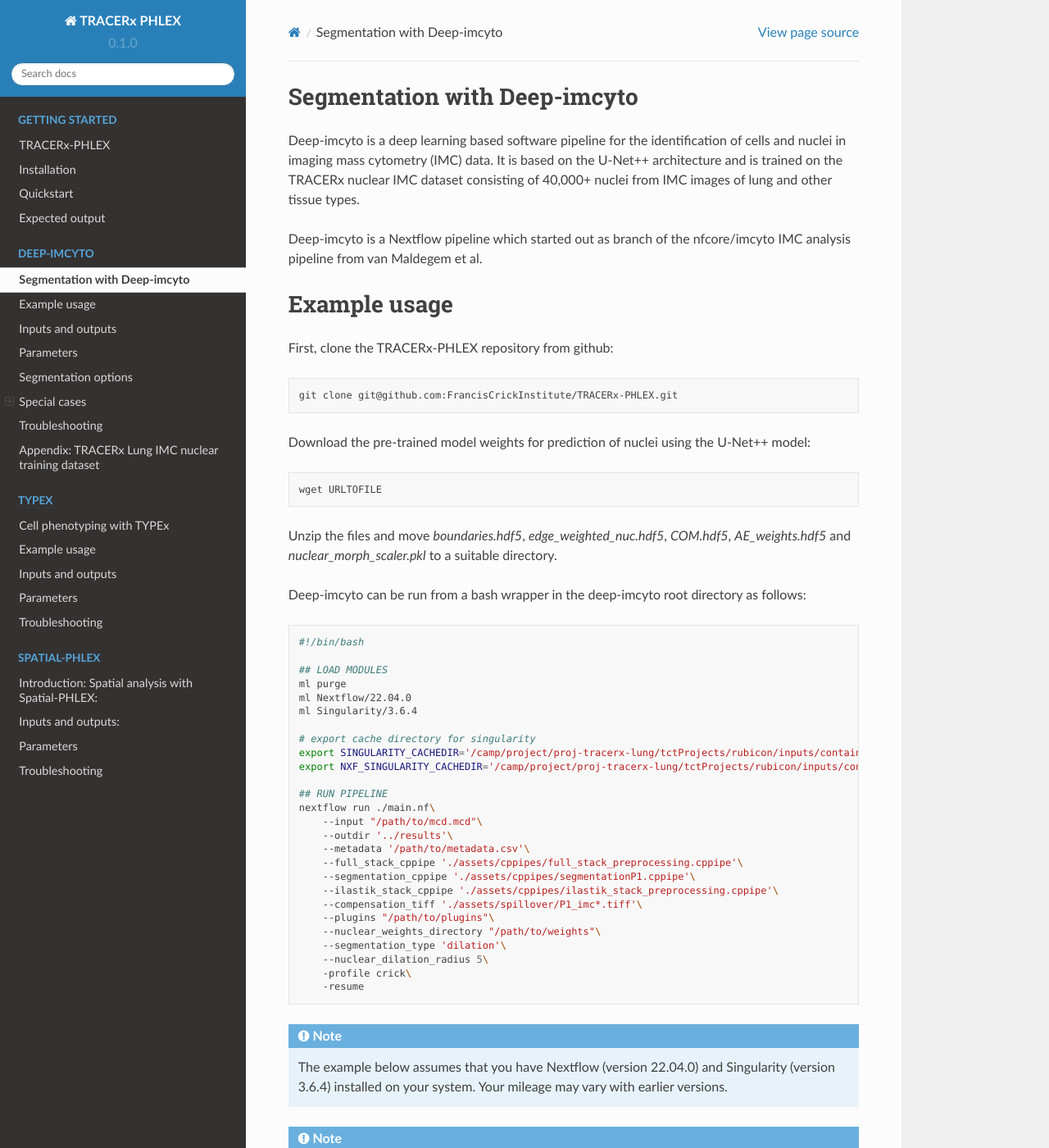
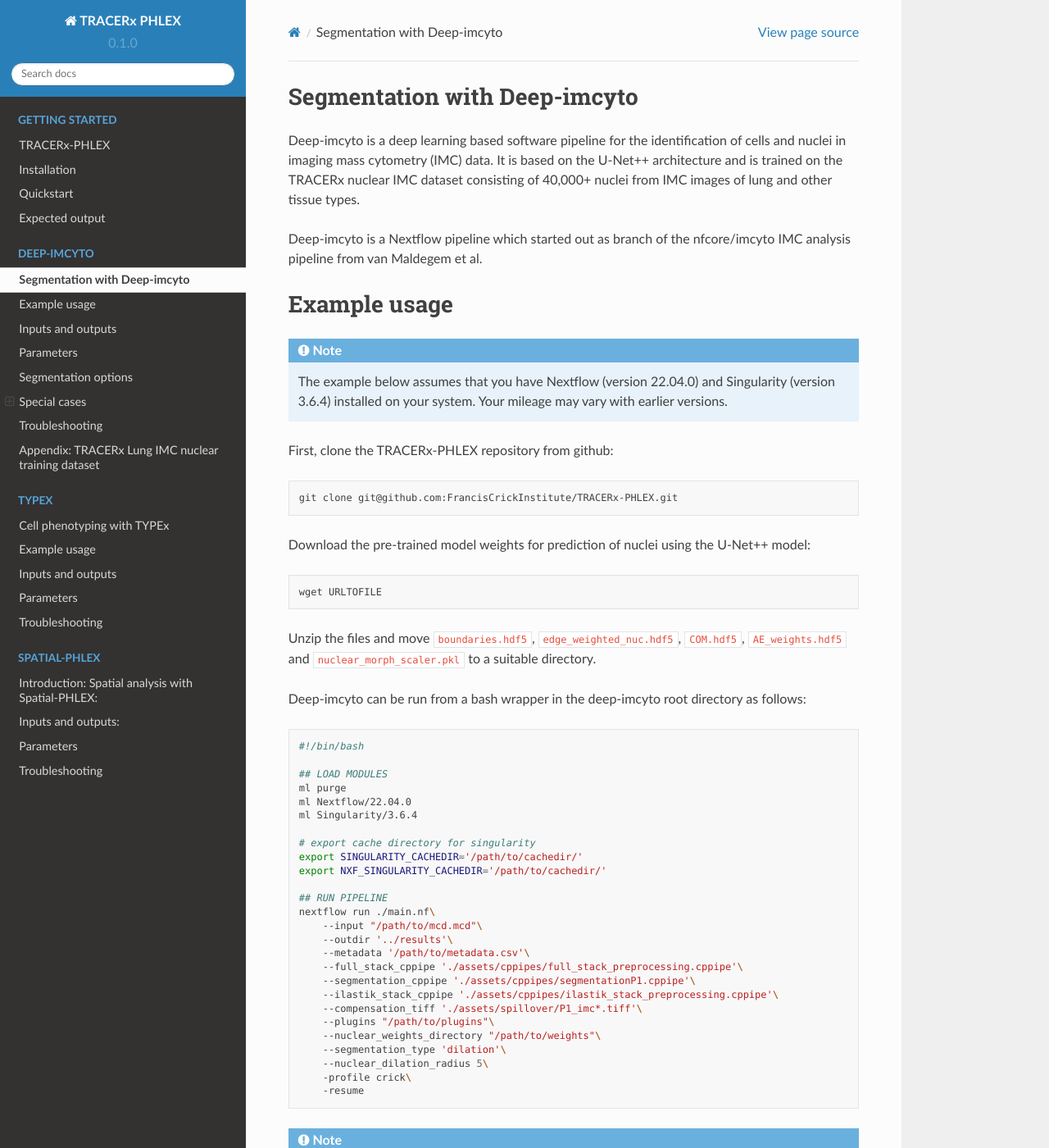
Before and after one commit to Precancer/PHLEX-test, a Sphinx documentation site: the page built from docs/source/deep-imcyto.rst, in a window 1280 px wide and 1400 px high. Shown: the whole window at 82% size. Built offline with Sphinx 7.4.7 and the Read the Docs theme 2.0.0, drawn with Linux system fonts in a browser that asks for light colours; pages that are not in the unit, such as notebooks, are missing from menus.

```diff
--- a/docs/source/deep-imcyto.rst
+++ b/docs/source/deep-imcyto.rst
@@ -24,7 +27,7 @@ Download the pre-trained model weights for prediction of nuclei using the U-Net+
 
     wget URLTOFILE
 
-Unzip the files and move `boundaries.hdf5`, `edge_weighted_nuc.hdf5`, `COM.hdf5`, `AE_weights.hdf5` and `nuclear_morph_scaler.pkl` to a suitable directory.
+Unzip the files and move ``boundaries.hdf5``, ``edge_weighted_nuc.hdf5``, ``COM.hdf5``, ``AE_weights.hdf5`` and ``nuclear_morph_scaler.pkl`` to a suitable directory.
 
 Deep-imcyto can be run from a bash wrapper in the deep-imcyto root directory as follows:
 
@@ -38,8 +41,8 @@ Deep-imcyto can be run from a bash wrapper in the deep-imcyto root directory as
     ml Singularity/3.6.4
 
     # export cache directory for singularity
-    export SINGULARITY_CACHEDIR='/camp/project/proj-tracerx-lung/tctProjects/rubicon/inputs/containers/deep-imcyto'
-    export NXF_SINGULARITY_CACHEDIR='/camp/project/proj-tracerx-lung/tctProjects/rubicon/inputs/containers/deep-imcyto'
+    export SINGULARITY_CACHEDIR='/path/to/cachedir/'
+    export NXF_SINGULARITY_CACHEDIR='/path/to/cachedir/'
 
     ## RUN PIPELINE
     nextflow run ./main.nf\
```
Also changed, not shown: other parts of docs/source/deep-imcyto.rst (+3 -3 lines), docs/source/index.rst (+7 -8 lines).
